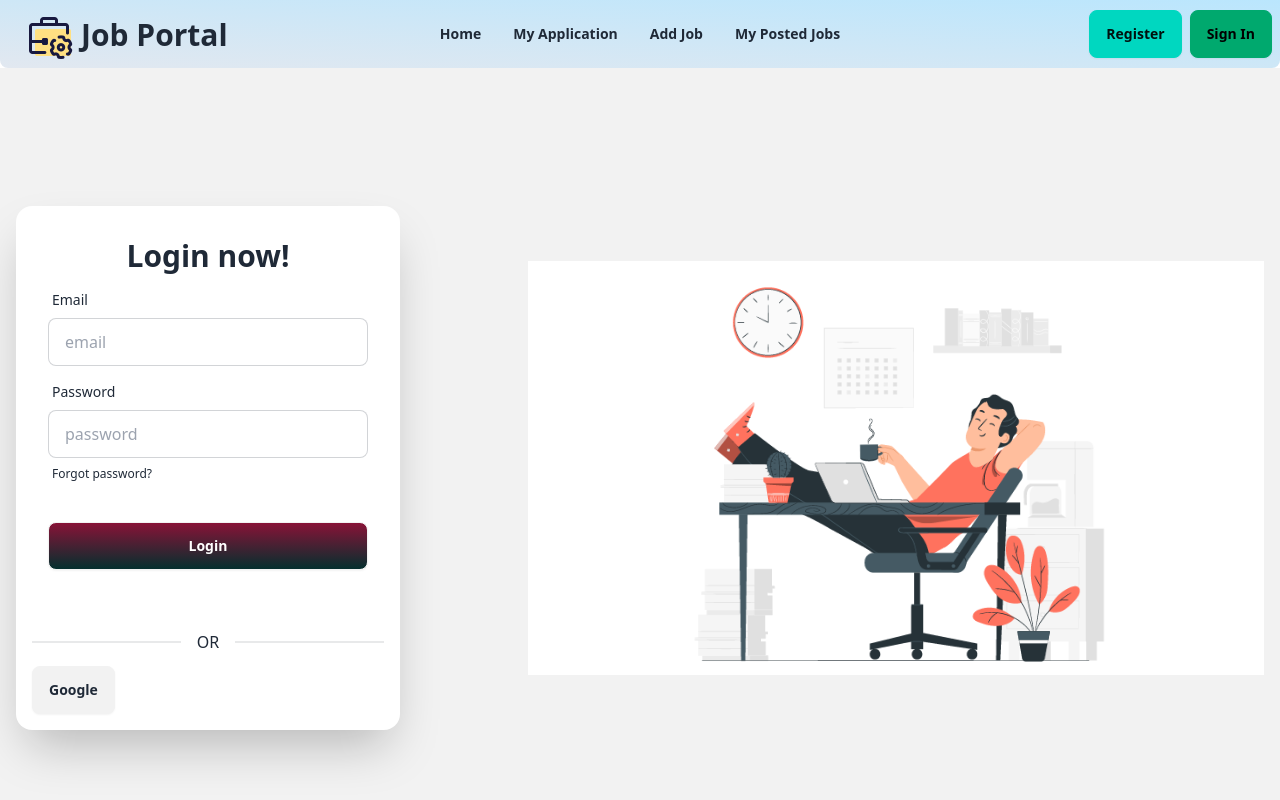
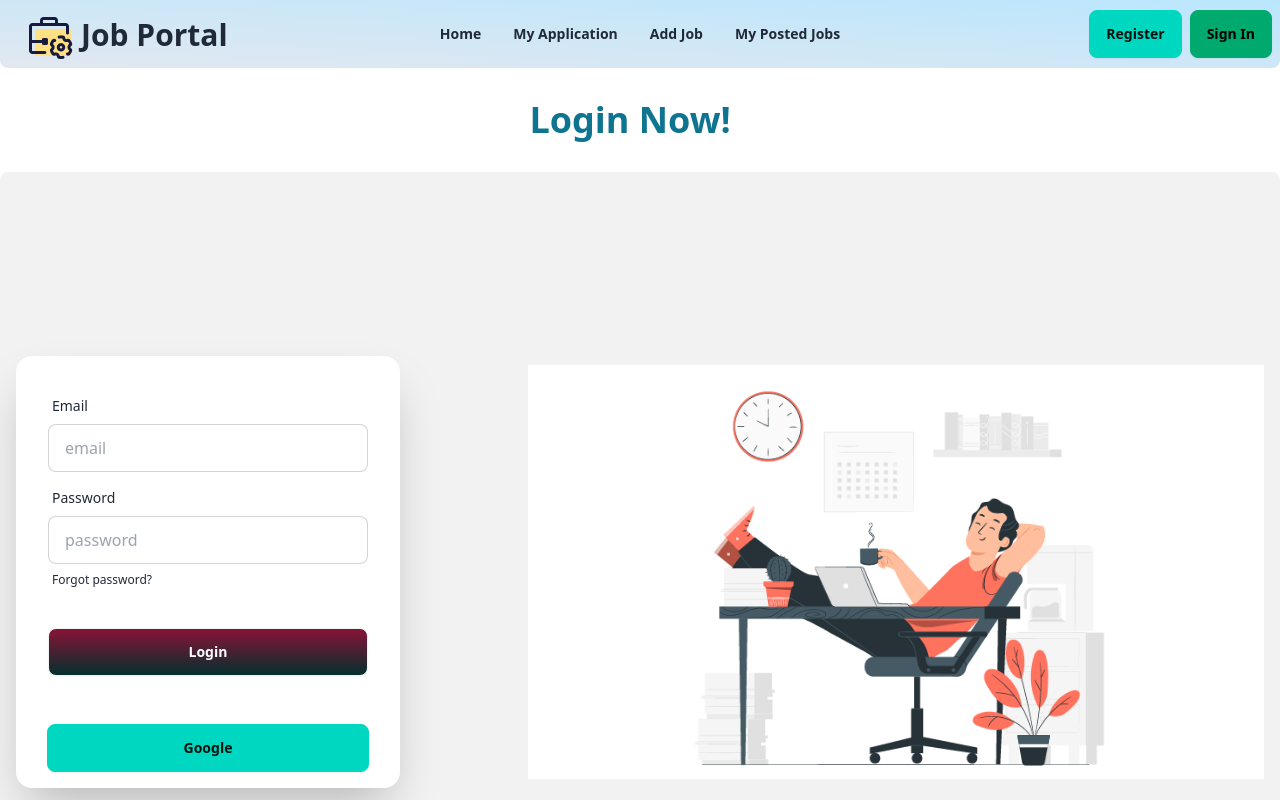
Before and after one commit to abdulmazidakash/f-m-11-job-portal-client, a React (Vite) app: page /signIn in a window 1280 px wide. Shown: the top 800 px of the page. Built offline with nearby package versions, Linux system fonts and the light colour scheme; no server answers.

Commit message:
token genarate

```diff
--- a/package.json
+++ b/package.json
@@ -11,6 +11,7 @@
   },
   "dependencies": {
     "animate.css": "^4.1.1",
+    "axios": "^1.7.9",
     "firebase": "^11.1.0",
     "localforage": "^1.10.0",
     "lottie-react": "^2.4.0",
--- a/src/pages/Home/Banner.jsx
+++ b/src/pages/Home/Banner.jsx
@@ -31,7 +31,7 @@ const Banner = () => {
 					animate={{color: ['#ecff33', '#33ffe3', '#ff6133']}}
 					transition={{duration: 1.5, repeat: Infinity}}
 					>Jobs</motion.span> for you!</motion.h1>
-					<p className="py-6">
+					<p className="py-6 font-semibold">
 						Provident cupiditate voluptatem et in. Quaerat fugiat ut assumenda excepturi exercitationem
 						quasi. In deleniti eaque aut repudiandae et a id nisi.
 					</p>
--- a/src/pages/MyApplication/MyApplication.jsx
+++ b/src/pages/MyApplication/MyApplication.jsx
@@ -1,6 +1,7 @@
 import React, { useEffect, useState } from 'react';
 import useAuth from '../../hooks/useAuth';
 import { Typewriter } from 'react-simple-typewriter';
+import axios from 'axios';
 
 const MyApplication = () => {
 
@@ -9,14 +10,21 @@ const MyApplication = () => {
 
 	useEffect(()=>{
 
+		// if(user?.email){
+		// 	fetch(`http://localhost:5000/job-application?email=${user.email}`)
+		// 	.then(res => res.json())
+		// 	.then(data => setJobs(data))
+		// 	.catch(err =>{
+		// 		console.log(err.message);
+		// 	})
+		// }
+
 		if(user?.email){
-			fetch(`http://localhost:5000/job-application?email=${user.email}`)
-			.then(res => res.json())
-			.then(data => setJobs(data))
-			.catch(err =>{
-				console.log(err.message);
+			axios.get(`http://localhost:5000/job-application?email=${user.email}`, {
+				withCredentials: true,
 			})
-	}
+				.then(res => console.log(setJobs(res.data)))
+			}
 		}
 		, [user?.email])
 	return (
--- a/src/pages/SignIn/SignIn.jsx
+++ b/src/pages/SignIn/SignIn.jsx
@@ -5,6 +5,8 @@ import loginLottieJSON from '../../assets/lottie/login.json'
 import AuthContext from '../../context/AuthContext';
 import SocialLogin from '../shared/SocialLogin';
 import { useLocation, useNavigate } from 'react-router-dom';
+import axios from 'axios';
+import { Typewriter } from 'react-simple-typewriter';
 
 const SignIn = () => {
 
@@ -25,24 +27,43 @@ const SignIn = () => {
 
 		signInUser(email, password)
 			.then(result =>{
-				console.log('sign in user', result.user);
+				console.log('sign in user', result.user.email);
+				const user = {email: email};
+				axios.post('http://localhost:5000/jwt', user, {
+					withCredentials: true
+				})
+					.then(res =>{
+						console.log(res.data);
+					})
 			})
-			navigate(from)
+			// navigate(from)
 			.catch(error =>{
 				console.log(error.message);
 			})
 	}
 	return (
 		<div>
-		<div className="hero bg-base-200 min-h-screen">
+			<h1 className='text-4xl font-bold text-center my-8 text-cyan-700'>
+				<Typewriter
+				words={['Login Now!']}
+				cursor
+				cursorStyle={'|'}
+				loop={Infinity}
+				typeSpeed={70}
+				delaySpeed={1000}
+				deleteSpeed={50}
+
+				></Typewriter>
+			</h1>
+		<div className="hero bg-base-200 min-h-screen my-8 rounded-lg">
 			<div className="hero-content flex-col lg:flex-row-reverse lg:gap-32">
 				<div className="text-center lg:text-left rounded-lg">
-				<Lottie  animationData={loginLottieJSON}></Lottie>
+				<Lottie className='rounded-lg'  animationData={loginLottieJSON}></Lottie>
 
 				</div>
 				<div className="card bg-base-100 w-full max-w-sm shrink-0 shadow-2xl">
 				<form onSubmit={handleSignIn} className="card-body">
-				<h1 className="text-3xl font-bold text-center">Login now!</h1>
+
 					<div className="form-control">
 					<label className="label">
 						<span className="label-text">Email</span>
--- a/src/pages/shared/SocialLogin.jsx
+++ b/src/pages/shared/SocialLogin.jsx
@@ -1,7 +1,10 @@
 import React, { useContext } from 'react';
 import AuthContext from '../../context/AuthContext';
+import { useNavigate } from 'react-router-dom';
 
 const SocialLogin = () => {
+
+	const navigate = useNavigate();
 
 	const { signInWithGoogle } = useContext(AuthContext);
 
@@ -10,14 +13,16 @@ const SocialLogin = () => {
 			.then(result =>{
 				console.log(result.user);
 			})
+			navigate('/')
+
 			.catch(error =>{
 				console.log(error.message);
 			})
 	}
 	return (
-		<div className='m-4'>
-			<div className="divider">OR</div>
-			<button onClick={handleGoogleSignIn} className='btn'>Google</button>
+		<div className='m-4 text-center'>
+			{/* <div className="divider">OR</div> */}
+			<button onClick={handleGoogleSignIn} className='btn w-11/12 btn-accent'>Google</button>
 		</div>
 	);
 };
```
Also changed, not shown: 1 other file (tests, documents, lock files or other folders).
